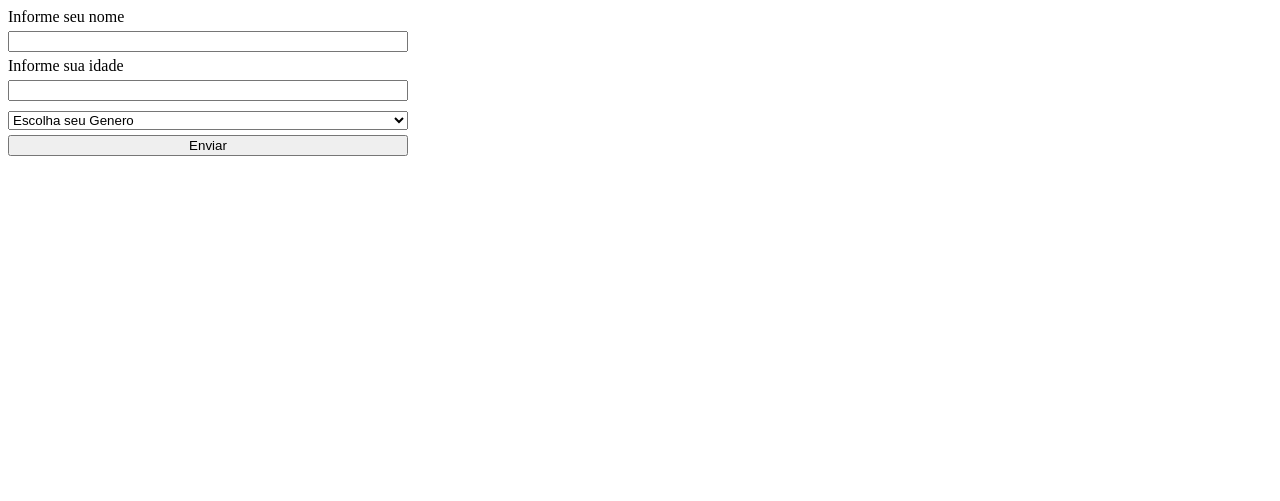
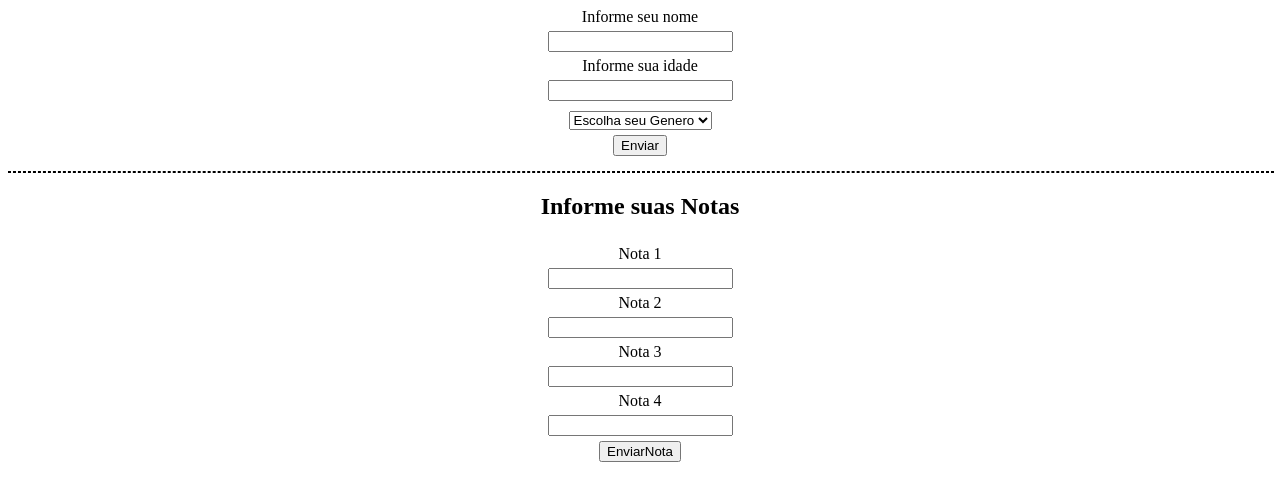
Before and after one commit to leandro1pontogov/aprendendoPHP, a PHP site: page / in a window 1280 px wide. Shown: the top 501 px of the page. Run offline with PHP 8.4, Linux system fonts and the light colour scheme.

Commit message:
feat: desenvolvimento da etapa 2.1

```diff
--- a/src/index.php
+++ b/src/index.php
@@ -11,9 +11,23 @@
   #frmCadastroPessoa{
     display: flex;
     flex-direction: column;
-    width: 400px;
+    align-items: center;
+    align-content: center;
     height: 100%;
     gap: 5px;
+  }
+  #frmNotaPessoa{
+    display: flex;
+    flex-direction: column;
+    align-items: center;
+    align-content: center;
+    height: 100%;
+    gap: 5px;
+  }
+  #linha{
+    border: 1px dashed black;
+    width: 100%;
+    margin-top: 15px;
   }
 </style>
 <script>
@@ -25,6 +39,19 @@ $(document).ready(function() {
         dsNome: $("#dsNome").val(),
         dsIdade: $("#dsIdade").val(),
         flGenero: $("#flGenero").val()
+      },
+      function(response){
+        console.log(response)
+    })
+  })
+  $("#BtnEnviarNota").click(function(){
+    $.post(
+      "controller.php?action=calcularMedia",
+      {
+        vlNota1: $("#vlNota1").val(),
+        vlNota2: $("#vlNota2").val(),
+        vlNota3: $("#vlNota3").val(),
+        vlNota4: $("#vlNota4").val(),
       },
       function(response){
         console.log(response)
@@ -43,8 +70,8 @@ $(document).ready(function() {
     <input type="text" id="dsNome" name="dsNome">
     <label for="dsIdade">Informe sua idade</label>
     <input type="text" id="dsIdade" name="dsIdade">
+
     <label for="flGenero"></label>
-
     <select name="flGenero" id="flGenero">
       <option value="" disabled selected>Escolha seu Genero</option>
       <option value="M">Masculino</option>
@@ -56,6 +83,23 @@ $(document).ready(function() {
 
   </form>
 
+  <div id="linha"></div>
+
+  <form id="frmNotaPessoa">
+
+    <h2>Informe suas Notas</h2>
+    <label for="vlNota1">Nota 1</label>
+    <input type="text" id="vlNota1" name="vlNota1">
+    <label for="vlNota2">Nota 2</label>
+    <input type="text" id="vlNota2" name="vlNota2">
+    <label for="vlNota3">Nota 3</label>
+    <input type="text" id="vlNota3" name="vlNota3">
+    <label for="vlNota4">Nota 4</label>
+    <input type="text" id="vlNota4" name="vlNota4">
+
+    <input id="BtnEnviarNota" type="button" value="EnviarNota">
+
+  </form>
 
 </body>
 </html>
```
Also changed, not shown: src/controller.php (added, +47 -0 lines).
